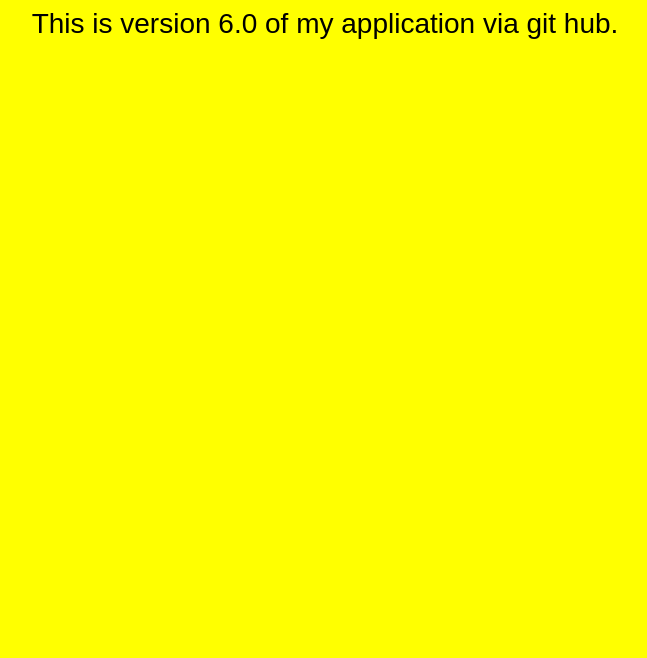
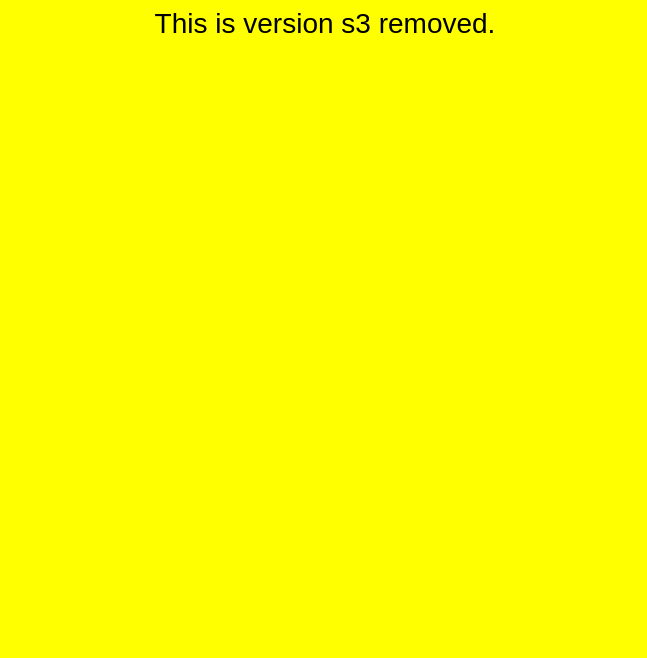
Before and after one commit to puchauhan2/codedeploy, a plain HTML site: page index.html in a window 1280 px wide. Shown: the part 142-800 px from the top of the page, without its empty margins (315-962 px from the left). Drawn offline with Linux system fonts and the light colour scheme.

Commit message:
oyoy
oyoy

```diff
--- a/index.html
+++ b/index.html
@@ -27,7 +27,7 @@
 <body>
   <div align="center">
     <h1>Hello brainvire!</h1>
-    <h2>This is version 6.0 of my application via git hub.</h2>
+    <h2>This is version s3 removed.</h2>
   </div>
 </body>
 </html>
```
